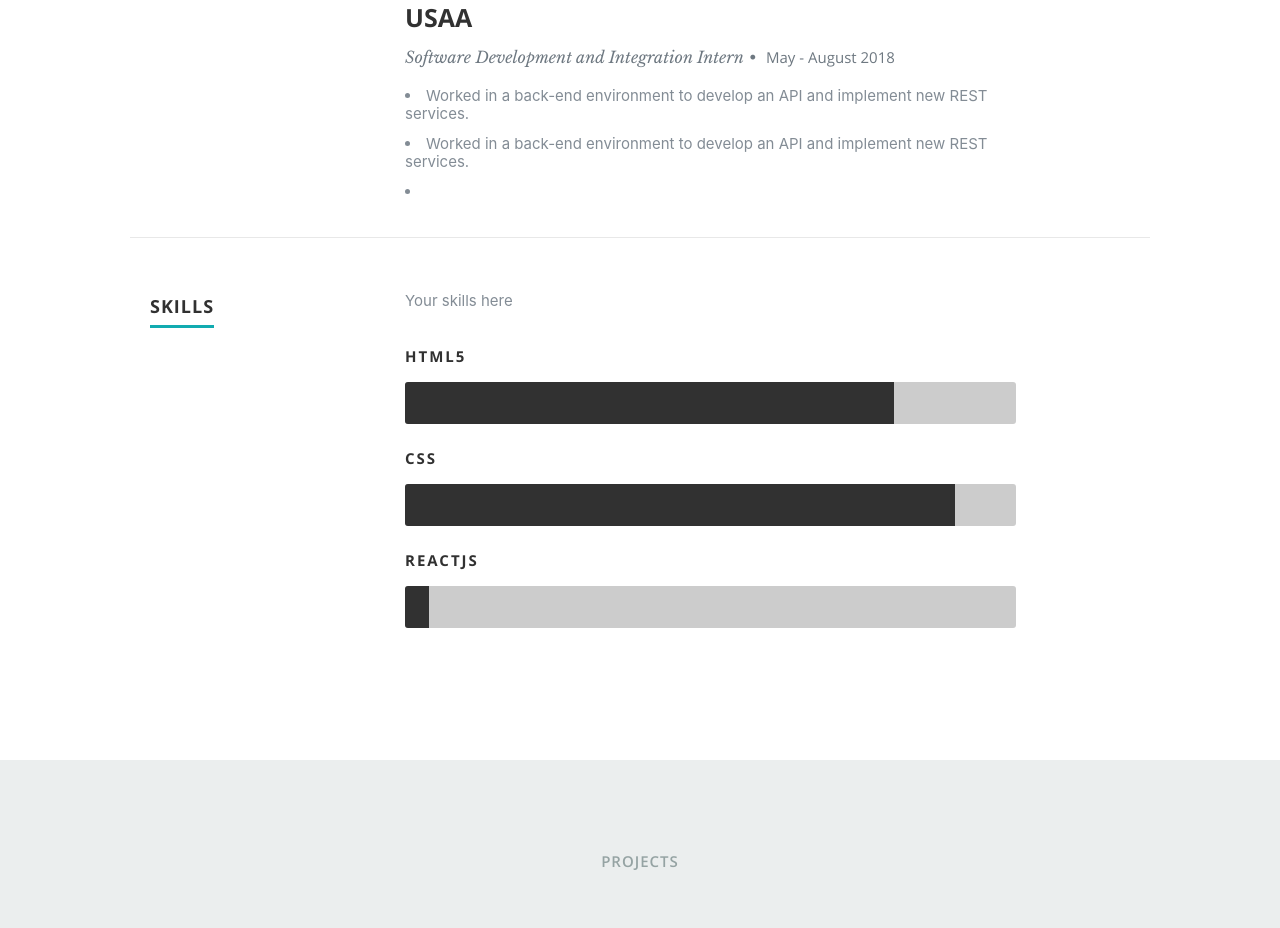
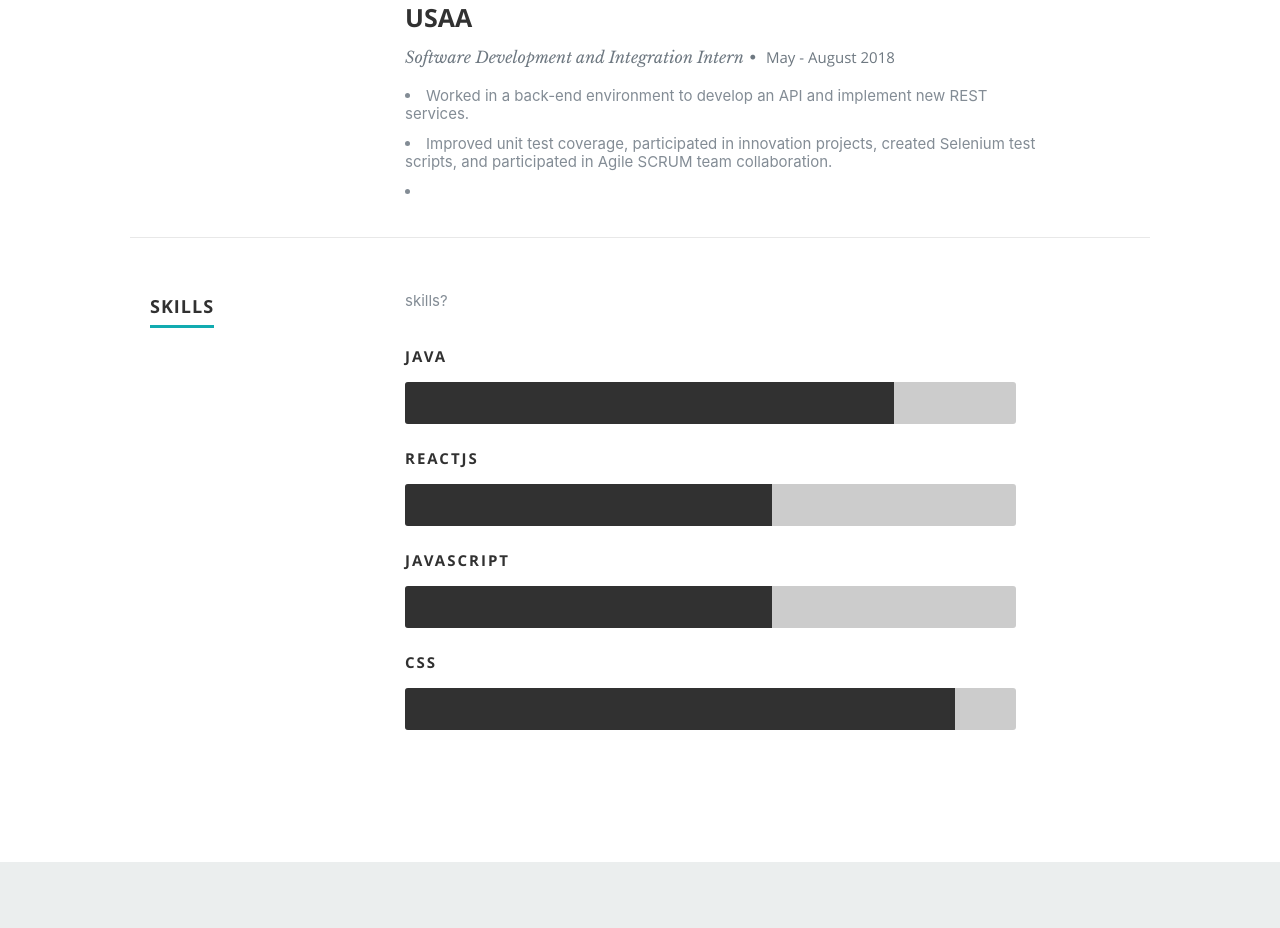
Before and after one commit to kamsi09/resume-website, a React (Create React App) app: page / in a window 1280 px wide. Shown: the part 1860-2788 px from the top of the page. Built offline with nearby package versions, Linux system fonts and the light colour scheme.

Commit message:
Update Work Experience

```diff
--- a/package.json
+++ b/package.json
@@ -6,7 +6,8 @@
     "postcss-value-parser": "^4.0.0",
     "react": "^16.6.0",
     "react-dom": "^16.6.0",
-    "react-scripts": "2.1.1"
+    "react-scripts": "2.1.1",
+    "react-splash": "^0.1.0"
   },
   "scripts": {
     "start": "react-scripts start",
--- a/public/css/layout.css
+++ b/public/css/layout.css
@@ -329,6 +329,21 @@ ul#nav li.current a { color: #F06000; }
   	width: 60%;
   	-moz-animation: photoshop 2s ease;
   	-webkit-animation: photoshop 2s ease;
+}
+.javascript {
+   width: 60%;
+   -moz-animation: photoshop 2s ease;
+   -webkit-animation: photoshop 2s ease;
+}
+.java {
+   width: 80%;
+   -moz-animation: photoshop 2s ease;
+   -webkit-animation: photoshop 2s ease;
+}
+.reactjs {
+   width: 60%;
+   -moz-animation: photoshop 2s ease;
+   -webkit-animation: photoshop 2s ease;
 }
 .illustrator {
   	width: 55%;
--- a/public/index.html
+++ b/public/index.html
@@ -19,7 +19,7 @@
       work correctly both with client-side routing and a non-root public URL.
       Learn how to configure a non-root public URL by running `npm run build`.
     -->
-    <title>Sam</title>
+    <title>Sam Oduche</title>
     <link rel="stylesheet" href="%PUBLIC_URL%/css/default.css">
 <link rel="stylesheet" href="%PUBLIC_URL%/css/layout.css">
 <link rel="stylesheet" href="%PUBLIC_URL%/css/media-queries.css">
--- a/src/resumeData.js
+++ b/src/resumeData.js
@@ -52,21 +52,24 @@ let resumeData = {
         "YearOfLeaving":"2018",
         "Achievements": [{
           "firstAchievement":"Worked in a back-end environment to develop an API and implement new REST services.",
-          "secondAchievement":"Worked in a back-end environment to develop an API and implement new REST services.",
+          "secondAchievement":"Improved unit test coverage, participated in innovation projects, created Selenium test scripts, and participated in Agile SCRUM team collaboration.",
           "thirdAchievement":"",
         }]
       }
     ],
-    "skillsDescription":"Your skills here",
+    "skillsDescription":"skills?",
     "skills":[
       {
-        "skillname":"HTML5"
+        "skillname":"Java"
+      },
+      {
+        "skillname":"ReactJs"
+      },
+      {
+        "skillname":"Javascript"
       },
       {
         "skillname":"CSS"
-      },
-      {
-        "skillname":"Reactjs"
       }
     ],
     "portfolio":[
```
Also changed, not shown: src/components/Header.js (line endings or trailing spaces), 1 other file (tests, documents, lock files or other folders).
